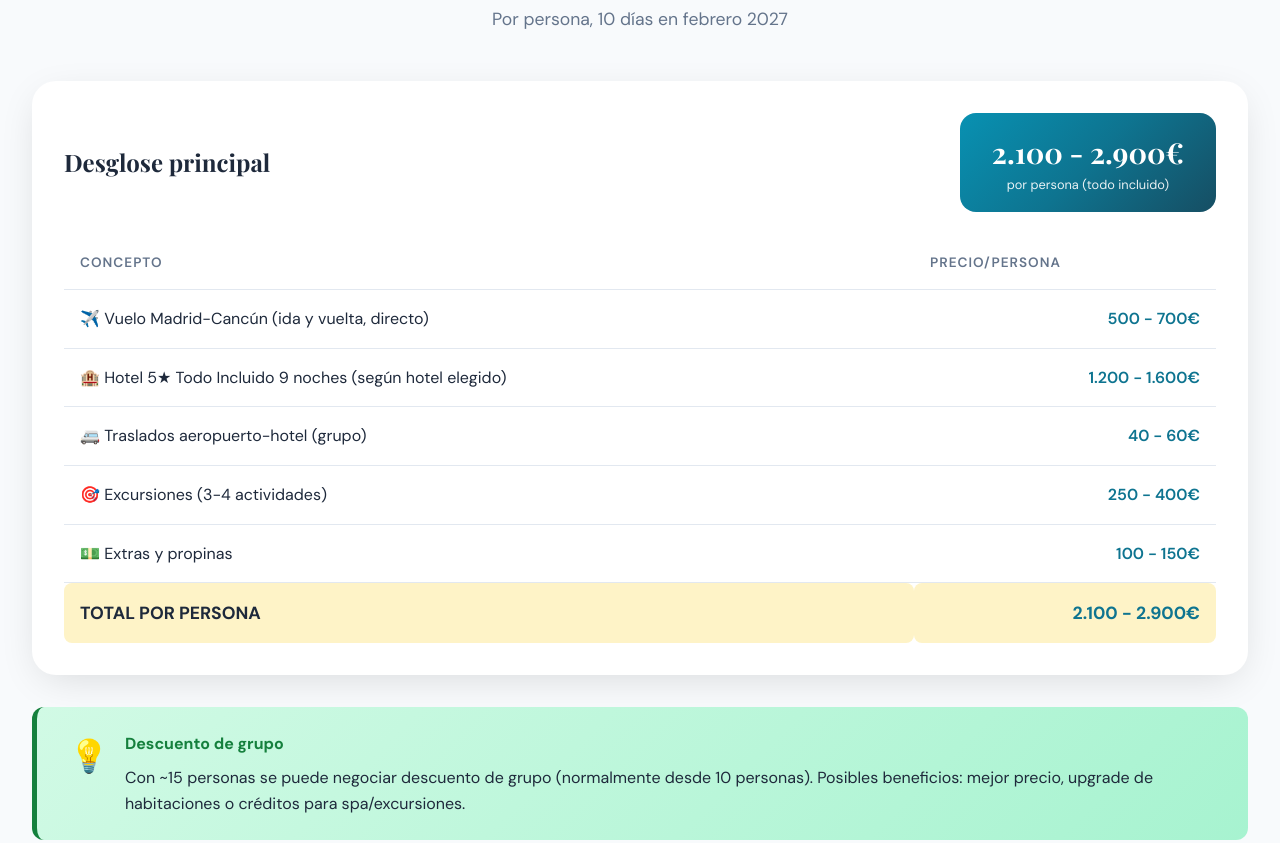
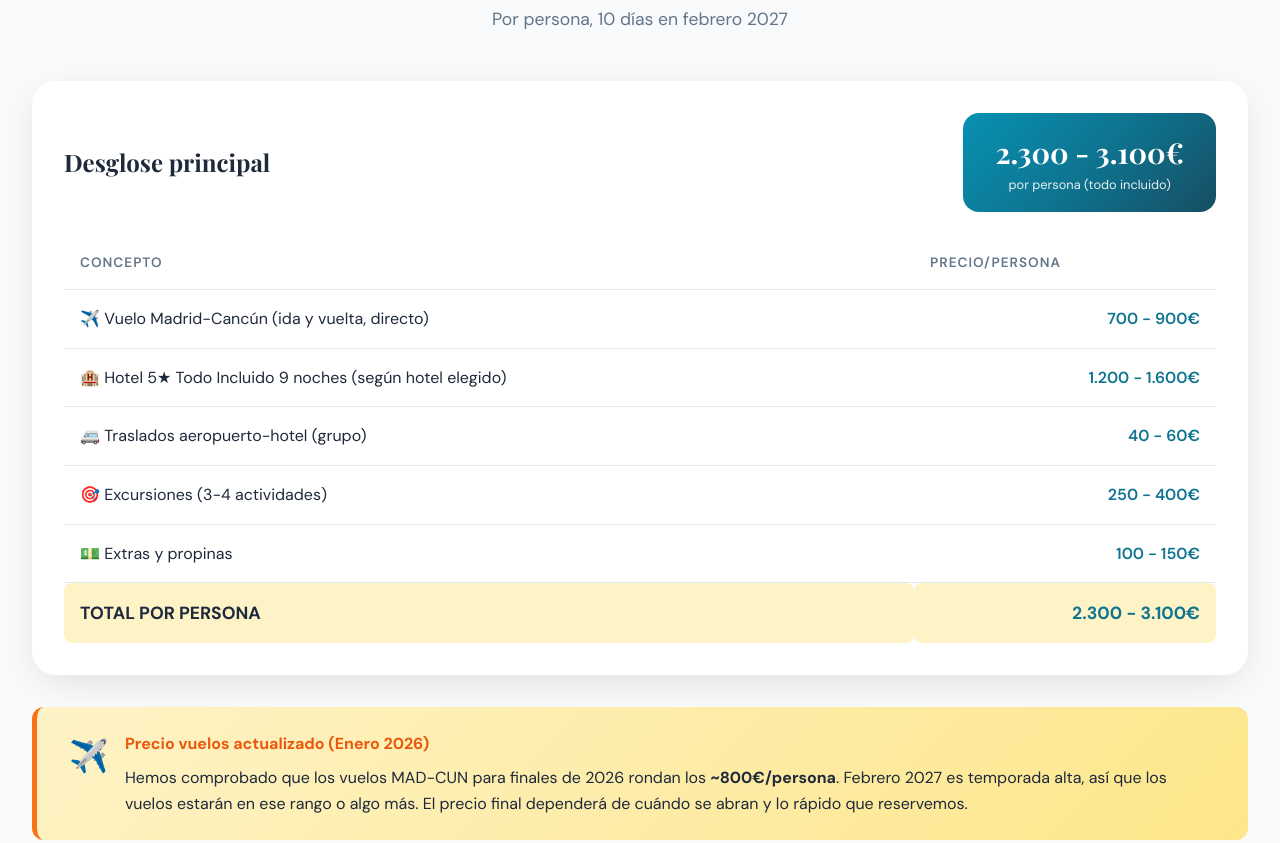
Before and after one commit to MMarioB/riviera30, a plain HTML site: page index.html in a window 1280 px wide. Shown: the part 8230-9073 px from the top of the page. Drawn offline with nearby package versions, Linux system fonts and the light colour scheme.

Commit message:
actualizacion vuelos

```diff
--- a/index.html
+++ b/index.html
@@ -1731,7 +1731,7 @@
             <div class="budget-header">
                 <h3 class="budget-title">Desglose principal</h3>
                 <div class="budget-total">
-                    <div class="budget-total-value">2.100 - 2.900€</div>
+                    <div class="budget-total-value">2.300 - 3.100€</div>
                     <div class="budget-total-label">por persona (todo incluido)</div>
                 </div>
             </div>
@@ -1745,7 +1745,7 @@
                 <tbody>
                     <tr>
                         <td>✈️ Vuelo Madrid-Cancún (ida y vuelta, directo)</td>
-                        <td>500 - 700€</td>
+                        <td>700 - 900€</td>
                     </tr>
                     <tr>
                         <td>🏨 Hotel 5★ Todo Incluido 9 noches (según hotel elegido)</td>
@@ -1765,10 +1765,18 @@
                     </tr>
                     <tr>
                         <td><strong>TOTAL POR PERSONA</strong></td>
-                        <td><strong>2.100 - 2.900€</strong></td>
+                        <td><strong>2.300 - 3.100€</strong></td>
                     </tr>
                 </tbody>
             </table>
+        </div>
+
+        <div class="alert-card" style="margin-top: 1rem; background: linear-gradient(135deg, #fef3c7 0%, #fde68a 100%); border-left-color: var(--coral);">
+            <div class="alert-icon">✈️</div>
+            <div class="alert-content">
+                <h4 style="color: var(--coral-dark);">Precio vuelos actualizado (Enero 2026)</h4>
+                <p>Hemos comprobado que los vuelos MAD-CUN para finales de 2026 rondan los <strong>~800€/persona</strong>. Febrero 2027 es temporada alta, así que los vuelos estarán en ese rango o algo más. El precio final dependerá de cuándo se abran y lo rápido que reservemos.</p>
+            </div>
         </div>
 
         <div class="alert-card" style="margin-top: 1rem; background: linear-gradient(135deg, #d1fae5 0%, #a7f3d0 100%); border-left-color: var(--palmera);">
```
